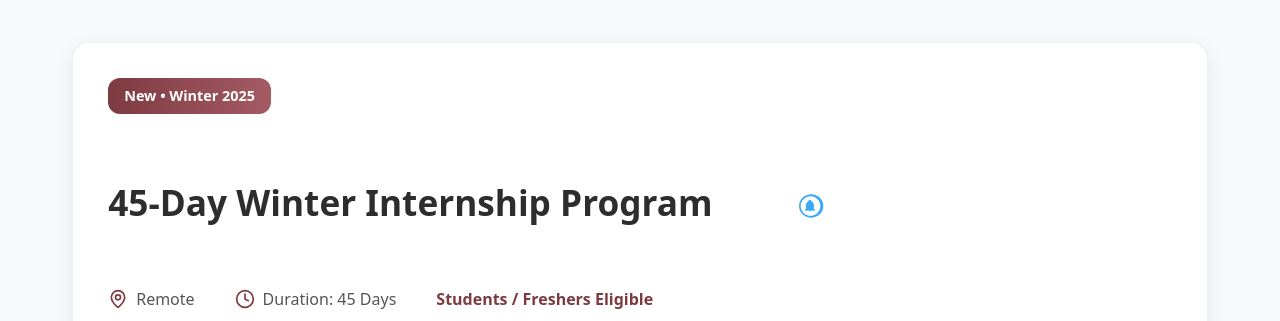
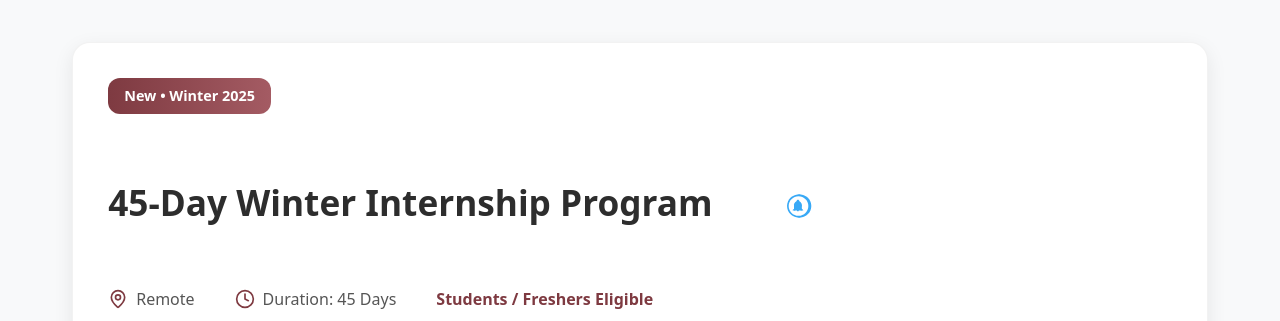
Before and after one commit to saniya-dogra/Zetawa, a React (Vite) app in the folder zetawa-main/: page /#/careers in a window 1280 px wide. Shown: the part 1180-1501 px from the top of the page. Built offline with nearby package versions, Linux system fonts and the light colour scheme.

Commit message:
Change gap

```diff
--- a/zetawa-main/src/components/Careers.jsx
+++ b/zetawa-main/src/components/Careers.jsx
@@ -373,7 +373,7 @@ const Careers = () => {
     marginBottom: "1rem",
     display: "flex",
     alignItems: "center",
-    gap: "18px",
+    gap: "6px",
   }}
 >
   45-Day Winter Internship Program
```
